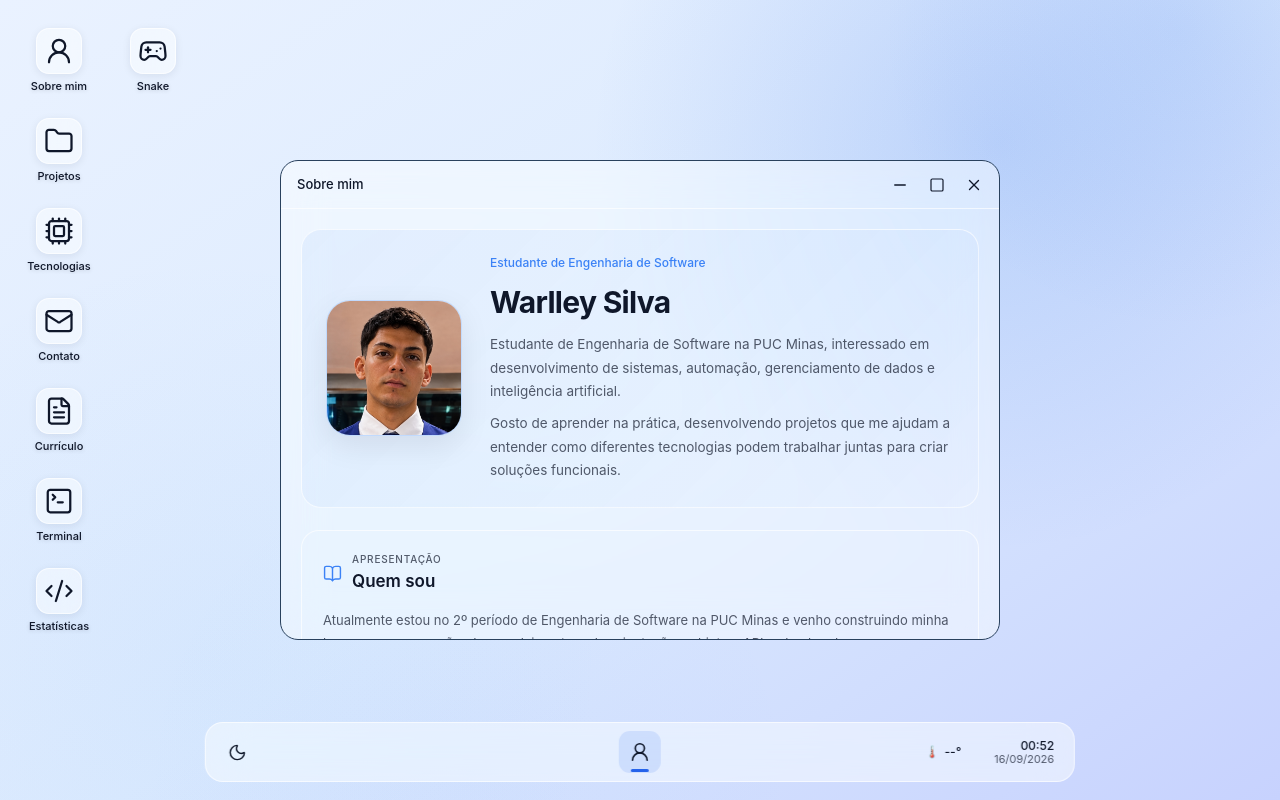
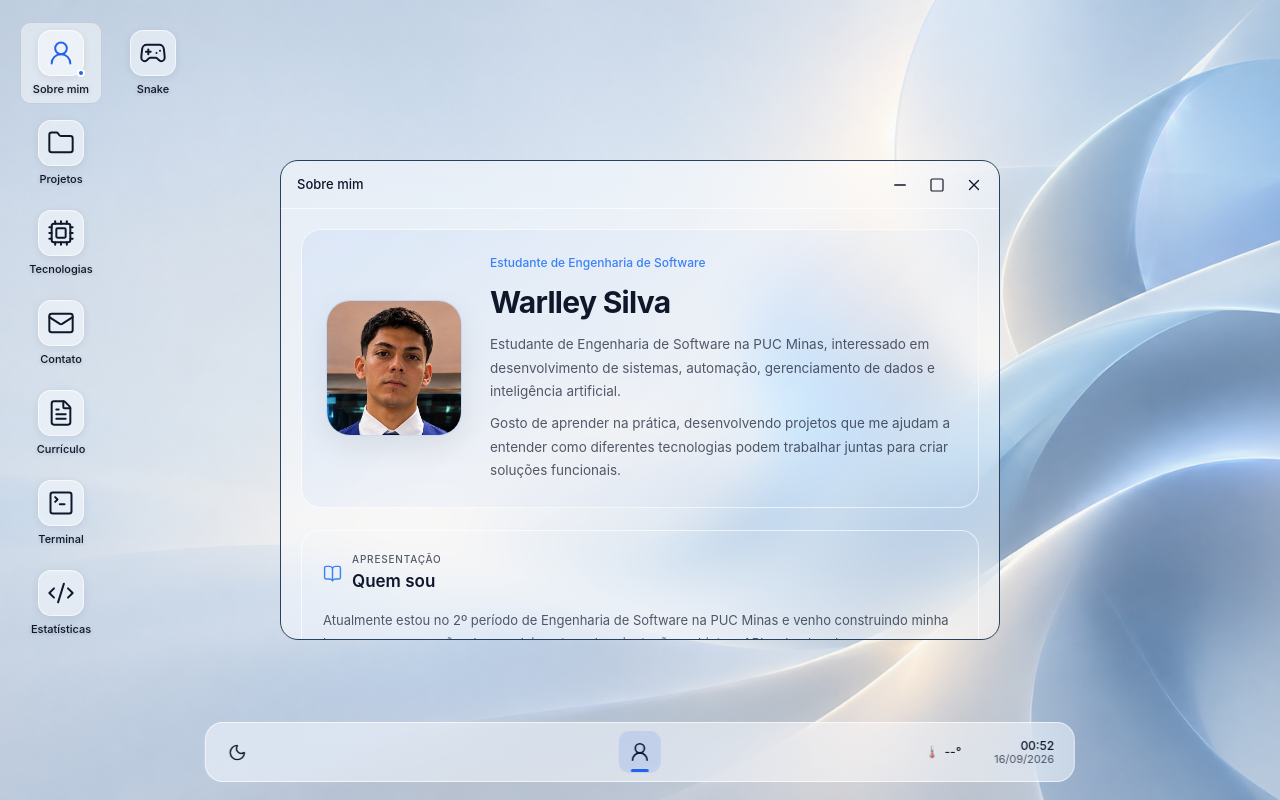
Before and after one commit to warlleyz/portfolio-warlley, a React (Vite) app: page / in a window 1280 px wide. Both pictures are taken after a click on the button "Sobre mim". Built offline with nearby package versions, Linux system fonts and the light colour scheme; no server answers.

Commit message:
feat: adiciona wallpapers aos temas do WS OS

```diff
--- a/src/components/Desktop/Desktop.css
+++ b/src/components/Desktop/Desktop.css
@@ -10,74 +10,45 @@
     color:
         var(--text-primary);
 
-    background:
-        radial-gradient(circle at 78% 18%,
-            var(--wallpaper-glow),
-            transparent 34%),
-        radial-gradient(circle at 16% 82%,
-            rgba(96, 165, 250, 0.055),
-            transparent 32%),
-        linear-gradient(145deg,
-            var(--wallpaper-start),
-            var(--wallpaper-middle) 52%,
-            var(--wallpaper-end));
+    background-color:
+        var(--surface-primary);
+
+    background-image:
+        var(--wallpaper-image);
+
+    background-position:
+        center;
+
+    background-repeat:
+        no-repeat;
+
+    background-size:
+        cover;
 
     transition:
-        background var(--transition-slow),
-        color var(--transition-default);
+        background-color 300ms ease,
+        color 300ms ease;
 
     user-select: none;
 }
 
 
-/* === WALLPAPER === */
-/* ----- LUZ SUPERIOR ----- */
+/* === CAMADA DO WALLPAPER === */
 .desktop::before {
     content: '';
 
     position: absolute;
 
-    top: -280px;
-    right: -210px;
+    inset: 0;
 
-    width: 620px;
-    height: 620px;
+    z-index: 0;
 
-    border-radius: 50%;
+    pointer-events: none;
 
     background:
-        radial-gradient(circle,
-            var(--wallpaper-glow),
-            transparent 68%);
-
-    opacity: 0.55;
-
-    pointer-events: none;
-}
-
-
-/* ----- LUZ INFERIOR ----- */
-.desktop::after {
-    content: '';
-
-    position: absolute;
-
-    bottom: -320px;
-    left: 10%;
-
-    width: 680px;
-    height: 680px;
-
-    border-radius: 50%;
-
-    background:
-        radial-gradient(circle,
-            rgba(96, 165, 250, 0.045),
-            transparent 70%);
-
-    opacity: 0.7;
-
-    pointer-events: none;
+        linear-gradient(180deg,
+            rgba(0, 0, 0, 0.01),
+            rgba(0, 0, 0, 0.025));
 }
 
 
@@ -85,8 +56,8 @@
 .desktop-shortcuts {
     position: absolute;
 
-    top: 20px;
-    left: 18px;
+    top: 22px;
+    left: 20px;
     bottom: 96px;
 
     z-index: 1;
@@ -94,15 +65,18 @@
     display: grid;
 
     grid-auto-flow: column;
+
     grid-template-rows:
         repeat(auto-fill,
-            86px);
-    grid-auto-columns: 86px;
+            84px);
+
+    grid-auto-columns:
+        84px;
 
     align-content: start;
 
     gap:
-        4px 8px;
+        6px 8px;
 }
 
 
@@ -118,7 +92,7 @@
     align-items: center;
     justify-content: center;
 
-    gap: 6px;
+    gap: 7px;
 
     padding:
         6px 4px;
@@ -127,28 +101,37 @@
         1px solid transparent;
 
     border-radius:
-        var(--radius-medium);
+        var(--radius-medium,
+            10px);
+
+    background:
+        transparent;
 
     color:
         inherit;
 
-    background:
-        transparent;
+    outline:
+        none;
 
     transition:
-        background var(--transition-fast),
-        border-color var(--transition-fast),
-        transform var(--transition-fast);
+        background var(--transition-fast,
+            120ms ease),
+        border-color var(--transition-fast,
+            120ms ease),
+        transform var(--transition-fast,
+            120ms ease);
 }
 
 
 /* ----- HOVER ----- */
 .shortcut:hover {
     background:
-        var(--hover-background);
+        var(--hover-background,
+            rgba(255, 255, 255, 0.07));
 
     border-color:
-        var(--border-subtle);
+        var(--border-subtle,
+            rgba(255, 255, 255, 0.06));
 }
 
 
@@ -162,17 +145,20 @@
 /* ----- SELECIONADO ----- */
 .shortcut-selected {
     background:
-        var(--active-background);
+        var(--active-background,
+            rgba(96, 165, 250, 0.14));
 
     border-color:
-        var(--border-default);
+        var(--border-default,
+            rgba(255, 255, 255, 0.1));
 }
 
 
 /* ----- ATIVO ----- */
 .shortcut-active {
     background:
-        var(--hover-background);
+        var(--hover-background,
+            rgba(255, 255, 255, 0.07));
 }
 
 
@@ -190,32 +176,41 @@
     flex-shrink: 0;
 
     border:
-        1px solid var(--glass-border);
+        1px solid var(--glass-border,
+            rgba(255, 255, 255, 0.08));
 
     border-radius:
         13px;
 
+    background:
+        var(--glass-background,
+            rgba(15, 23, 42, 0.58));
+
     color:
-        var(--text-primary);
-
-    background:
-        var(--glass-background);
+        var(--text-primary,
+            #f4f8fc);
 
     backdrop-filter:
-        blur(14px) saturate(120%);
+        blur(12px) saturate(120%);
 
     -webkit-backdrop-filter:
-        blur(14px) saturate(120%);
+        blur(12px) saturate(120%);
 
     box-shadow:
-        var(--shadow-small);
+        var(--shadow-small,
+            0 2px 8px rgba(0, 0, 0, 0.18));
 
     transition:
-        color var(--transition-fast),
-        background var(--transition-fast),
-        border-color var(--transition-fast),
-        box-shadow var(--transition-fast),
-        transform var(--transition-fast);
+        color var(--transition-fast,
+            120ms ease),
+        background var(--transition-fast,
+            120ms ease),
+        border-color var(--transition-fast,
+            120ms ease),
+        box-shadow var(--transition-fast,
+            120ms ease),
+        transform var(--transition-fast,
+            120ms ease);
 }
 
 
@@ -225,25 +220,24 @@
         translateY(-1px);
 
     background:
-        var(--glass-background-strong);
+        var(--glass-background-strong,
+            rgba(15, 23, 42, 0.78));
 
     border-color:
-        var(--border-default);
+        var(--border-default,
+            rgba(255, 255, 255, 0.1));
 
     box-shadow:
-        var(--shadow-medium);
+        var(--shadow-medium,
+            0 10px 30px rgba(0, 0, 0, 0.25));
 }
 
 
-/* ----- ATIVO ----- */
+/* ----- APP ATIVO ----- */
 .shortcut-active .shortcut-icon {
     color:
-        var(--accent-primary);
-
-    border-color:
-        color-mix(in srgb,
-            var(--accent-primary) 28%,
-            transparent);
+        var(--accent-primary,
+            #60a5fa);
 }
 
 
@@ -254,14 +248,15 @@
     right: -2px;
     bottom: -2px;
 
-    width: 7px;
-    height: 7px;
+    width: 8px;
+    height: 8px;
 
     border:
-        2px solid var(--surface-primary);
+        2px solid var(--surface-primary,
+            #111827);
 
     border-radius:
-        var(--radius-full);
+        50%;
 
     background:
         transparent;
@@ -272,13 +267,16 @@
         scale(0.7);
 
     transition:
-        opacity var(--transition-fast),
-        transform var(--transition-fast),
-        background var(--transition-fast);
+        opacity var(--transition-fast,
+            120ms ease),
+        transform var(--transition-fast,
+            120ms ease),
+        background var(--transition-fast,
+            120ms ease);
 }
 
 
-/* ----- ABERTO ----- */
+/* ----- APP ABERTO ----- */
 .shortcut-open .shortcut-state {
     opacity: 1;
 
@@ -286,14 +284,16 @@
         scale(1);
 
     background:
-        var(--text-muted);
+        var(--text-muted,
+            rgba(255, 255, 255, 0.5));
 }
 
 
-/* ----- ATIVO ----- */
+/* ----- APP ATIVO ----- */
 .shortcut-active .shortcut-state {
     background:
-        var(--accent-primary);
+        var(--accent-primary,
+            #60a5fa);
 }
 
 
@@ -304,7 +304,8 @@
     overflow: hidden;
 
     color:
-        var(--text-primary);
+        var(--text-primary,
+            #f4f8fc);
 
     font-size: 11px;
     font-weight: 450;
@@ -318,7 +319,7 @@
     white-space: nowrap;
 
     text-shadow:
-        0 1px 4px rgba(0, 0, 0, 0.16);
+        0 1px 4px rgba(0, 0, 0, 0.18);
 }
 
 
@@ -332,10 +333,10 @@
 
         grid-template-rows:
             repeat(auto-fill,
-                80px);
+                78px);
 
         grid-auto-columns:
-            80px;
+            78px;
     }
 
     .shortcut {
@@ -360,9 +361,12 @@
         right: 14px;
 
         grid-auto-flow: row;
+
         grid-template-columns:
             repeat(auto-fill,
-                minmax(72px, 1fr));
+                minmax(72px,
+                    1fr));
+
         grid-template-rows:
             none;
 
--- a/src/components/Desktop/Desktop.jsx
+++ b/src/components/Desktop/Desktop.jsx
@@ -30,11 +30,7 @@ const apps = appsData
 
 /* ----- PROJETOS ----- */
 const projectApps =
-    projectsData.map((project) => {
-        const Icon =
-            project.icon
-
-        return {
+    projectsData.map((project) => ({
         id:
             `project-${project.id}`,
 
@@ -44,9 +40,9 @@ const projectApps =
         name:
             project.title,
 
-            icon: Icon,
-        }
-    })
+        icon:
+            project.icon,
+    }))
 
 
 /* ----- TODOS OS APPS ----- */
@@ -64,6 +60,11 @@ function Desktop({
         windows,
         setWindows,
     ] = useState({})
+
+    const [
+        selectedShortcut,
+        setSelectedShortcut,
+    ] = useState(null)
 
     const topZIndex =
         useRef(10)
@@ -287,56 +288,6 @@ function Desktop({
     }
 
 
-    /* ----- TASKBAR ----- */
-    const toggleTaskbarApp = (
-        appId,
-    ) => {
-        const currentWindow =
-            windows[appId]
-
-        if (!currentWindow) {
-            return
-        }
-
-        if (
-            currentWindow.minimized
-        ) {
-            restoreApp(appId)
-
-            return
-        }
-
-        const activeZIndex =
-            Math.max(
-                ...Object
-                    .values(windows)
-                    .filter(
-                        (item) =>
-                            item?.open &&
-                            !item?.minimized,
-                    )
-                    .map(
-                        (item) =>
-                            item.zIndex ??
-                            0,
-                    ),
-                0,
-            )
-
-        const isActive =
-            currentWindow.zIndex ===
-            activeZIndex
-
-        if (isActive) {
-            minimizeApp(appId)
-
-            return
-        }
-
-        focusApp(appId)
-    }
-
-
     /* ----- MAXIMIZAR ----- */
     const toggleMaximizeApp = (
         appId,
@@ -382,6 +333,100 @@ function Desktop({
                 },
             }))
         }, 200)
+    }
+
+
+    /* === ESTADO DO DESKTOP === */
+
+    /* ----- APP ATIVO ----- */
+    const activeZIndex =
+        Math.max(
+            ...Object
+                .values(windows)
+                .filter(
+                    (item) =>
+                        item?.open &&
+                        !item?.minimized,
+                )
+                .map(
+                    (item) =>
+                        item.zIndex ??
+                        0,
+                ),
+            0,
+        )
+
+    const activeAppId =
+        Object
+            .entries(windows)
+            .find(
+                ([, windowState]) =>
+                    windowState?.open &&
+                    !windowState?.minimized &&
+                    windowState.zIndex ===
+                    activeZIndex,
+            )?.[0] ?? null
+
+
+    /* ----- SELEÇÃO ----- */
+    const handleShortcutClick = (
+        appId,
+    ) => {
+        setSelectedShortcut(
+            appId,
+        )
+
+        openApp(appId)
+    }
+
+
+    /* ----- CLIQUE NO FUNDO ----- */
+    const handleDesktopClick = (
+        event,
+    ) => {
+        if (
+            event.target.closest(
+                '.shortcut, .window, .taskbar',
+            )
+        ) {
+            return
+        }
+
+        setSelectedShortcut(null)
+    }
+
+
+    /* === TASKBAR === */
+
+    /* ----- ALTERNAR APP ----- */
+    const toggleTaskbarApp = (
+        appId,
+    ) => {
+        const currentWindow =
+            windows[appId]
+
+        if (!currentWindow) {
+            return
+        }
+
+        if (
+            currentWindow.minimized
+        ) {
+            restoreApp(appId)
+
+            return
+        }
+
+        const isActive =
+            activeAppId === appId
+
+        if (isActive) {
+            minimizeApp(appId)
+
+            return
+        }
+
+        focusApp(appId)
     }
 
 
@@ -444,6 +489,14 @@ function Desktop({
                                 projectId,
                         )
 
+                    if (!project) {
+                        return (
+                            <p>
+                                Projeto não encontrado.
+                            </p>
+                        )
+                    }
+
                     return (
                         <ProjectDemo
                             project={
@@ -465,8 +518,16 @@ function Desktop({
 
     /* === RENDERIZAÇÃO === */
     return (
-        <main className="desktop">
-            <section className="desktop-shortcuts">
+        <main
+            className="desktop"
+            onClick={
+                handleDesktopClick
+            }
+        >
+            <section
+                className="desktop-shortcuts"
+                aria-label="Aplicativos"
+            >
                 {apps
                     .filter(
                         (app) =>
@@ -476,21 +537,62 @@ function Desktop({
                         const Icon =
                             app.icon
 
+                        const windowState =
+                            windows[app.id]
+
+                        const isOpen =
+                            Boolean(
+                                windowState?.open,
+                            )
+
+                        const isActive =
+                            activeAppId ===
+                            app.id
+
+                        const isSelected =
+                            selectedShortcut ===
+                            app.id
+
+                        const shortcutClassName = [
+                            'shortcut',
+
+                            isOpen
+                                ? 'shortcut-open'
+                                : '',
+
+                            isActive
+                                ? 'shortcut-active'
+                                : '',
+
+                            isSelected
+                                ? 'shortcut-selected'
+                                : '',
+                        ]
+                            .filter(Boolean)
+                            .join(' ')
+
                         return (
                             <button
-                                key={app.id}
-                                className="shortcut"
+                                key={
+                                    app.id
+                                }
+                                className={
+                                    shortcutClassName
+                                }
                                 type="button"
                                 data-app-id={
                                     app.id
                                 }
                                 onClick={() =>
-                                    openApp(
+                                    handleShortcutClick(
                                         app.id,
                                     )
                                 }
                                 aria-label={
                                     `Abrir ${app.name}`
+                                }
+                                aria-pressed={
+                                    isSelected
                                 }
                                 title={
                                     app.name
@@ -498,8 +600,17 @@ function Desktop({
                             >
                                 <span className="shortcut-icon">
                                     <Icon
-                                        size={30}
-                                        strokeWidth={1.8}
+                                        size={
+                                            28
+                                        }
+                                        strokeWidth={
+                                            1.7
+                                        }
+                                    />
+
+                                    <span
+                                        className="shortcut-state"
+                                        aria-hidden="true"
                                     />
                                 </span>
 
@@ -523,31 +634,16 @@ function Desktop({
                     return null
                 }
 
-                const activeZIndex =
-                    Math.max(
-                        ...Object
-                            .values(windows)
-                            .filter(
-                                (item) =>
-                                    item?.open &&
-                                    !item?.minimized,
-                            )
-                            .map(
-                                (item) =>
-                                    item.zIndex ??
-                                    0,
-                            ),
-                        0,
-                    )
-
                 const isActive =
                     !windowState.minimized &&
-                    windowState.zIndex ===
-                    activeZIndex
+                    activeAppId ===
+                    app.id
 
                 return (
                     <Window
-                        key={app.id}
+                        key={
+                            app.id
+                        }
                         hidden={
                             windowState.minimized
                         }
@@ -631,12 +727,18 @@ function Desktop({
             })}
 
             <Taskbar
-                theme={theme}
+                theme={
+                    theme
+                }
                 toggleTheme={
                     toggleTheme
                 }
-                apps={allApps}
-                windows={windows}
+                apps={
+                    allApps
+                }
+                windows={
+                    windows
+                }
                 toggleTaskbarApp={
                     toggleTaskbarApp
                 }
```
Also changed, not shown: src/index.css (+115 -60 lines), public/wallpapers/ws-dark.png (added), public/wallpapers/ws-light.png (added). Lines whose indentation alone changed are shown as unchanged.
